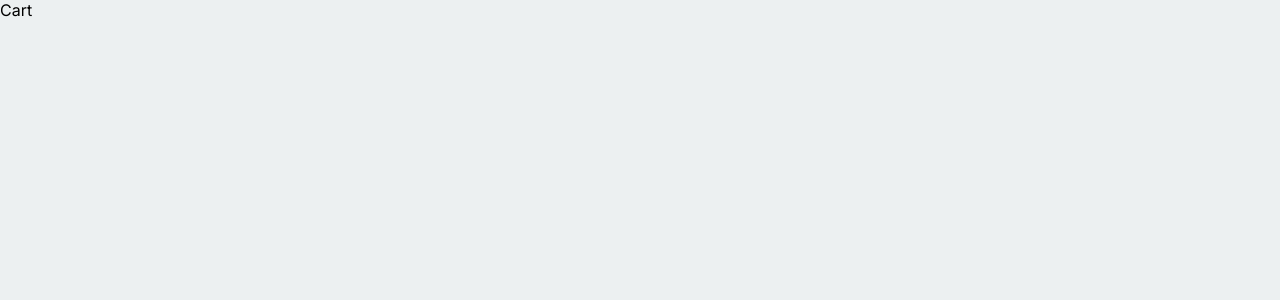
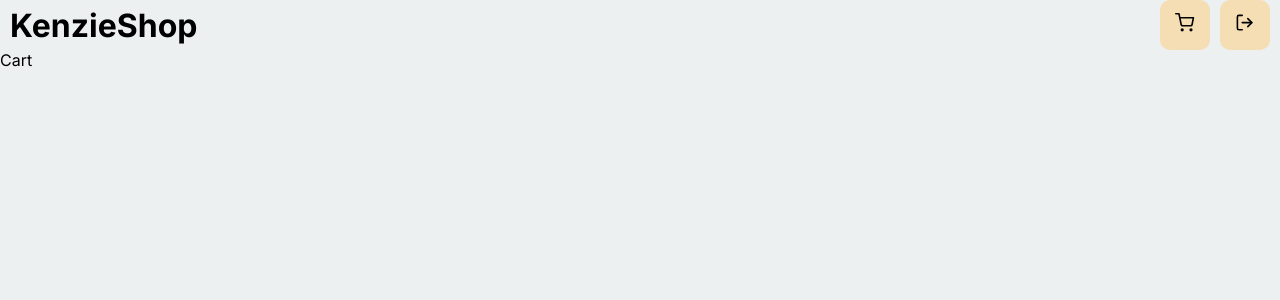
Before and after one commit to Kenzie-Academy-Brasil-Developers/react-entrega-s3-kenzieshop-vitorsoaresf, a React (Create React App) app: page /cart in a window 1280 px wide. Shown: the top 300 px of the page. Built offline with nearby package versions, Linux system fonts and the light colour scheme.

Commit message:
feat: implements header component

```diff
--- a/src/App.js
+++ b/src/App.js
@@ -1,10 +1,12 @@
 import GlobalStyle from "./style/global";
 import Routes from "./routes";
+import Header from "./components/Header";
 import api from "./services/api";
 
 function App() {
   return (
     <div className="App">
+      <Header />
       <GlobalStyle />
       <Routes />
     </div>
--- a/src/components/Button/index.jsx
+++ b/src/components/Button/index.jsx
@@ -1,7 +1,7 @@
 import { Container } from "./styles";
 
-const Button = ({ children }) => {
-  return <Container>{children}</Container>;
+const Button = ({ children, ...rest }) => {
+  return <Container {...rest}>{children}</Container>;
 };
 
 export default Button;
--- a/src/components/Button/styles.js
+++ b/src/components/Button/styles.js
@@ -6,4 +6,5 @@ export const Container = styled.button`
   border: none;
   border-radius: 10px;
   margin: 10px 0;
+  cursor: pointer;
 `;
--- /dev/null
+++ b/src/components/Header/index.jsx
@@ -0,0 +1,25 @@
+import { Container } from "./styles";
+import { FiLogOut, FiShoppingCart } from "react-icons/fi";
+import { useHistory } from "react-router";
+
+import Button from "../Button";
+
+const Header = () => {
+  const history = useHistory();
+
+  return (
+    <Container>
+      <h1>KenzieShop</h1>
+      <div>
+        <Button onClick={() => history.push("/cart")}>
+          <FiShoppingCart />
+        </Button>
+        <Button>
+          <FiLogOut />
+        </Button>
+      </div>
+    </Container>
+  );
+};
+
+export default Header;
--- /dev/null
+++ b/src/components/Header/styles.js
@@ -0,0 +1,25 @@
+import styled from "styled-components";
+
+export const Container = styled.header`
+  width: 100vw;
+  height: 50px;
+  display: flex;
+  justify-content: space-between;
+  align-items: center;
+
+  h1 {
+    margin-left: 10px;
+  }
+  div {
+    display: flex;
+    button {
+      background-color: wheat;
+      width: 50px;
+      font-size: 1.2rem;
+    }
+    button + button {
+      margin-left: 10px;
+      margin-right: 10px;
+    }
+  }
+`;
```
